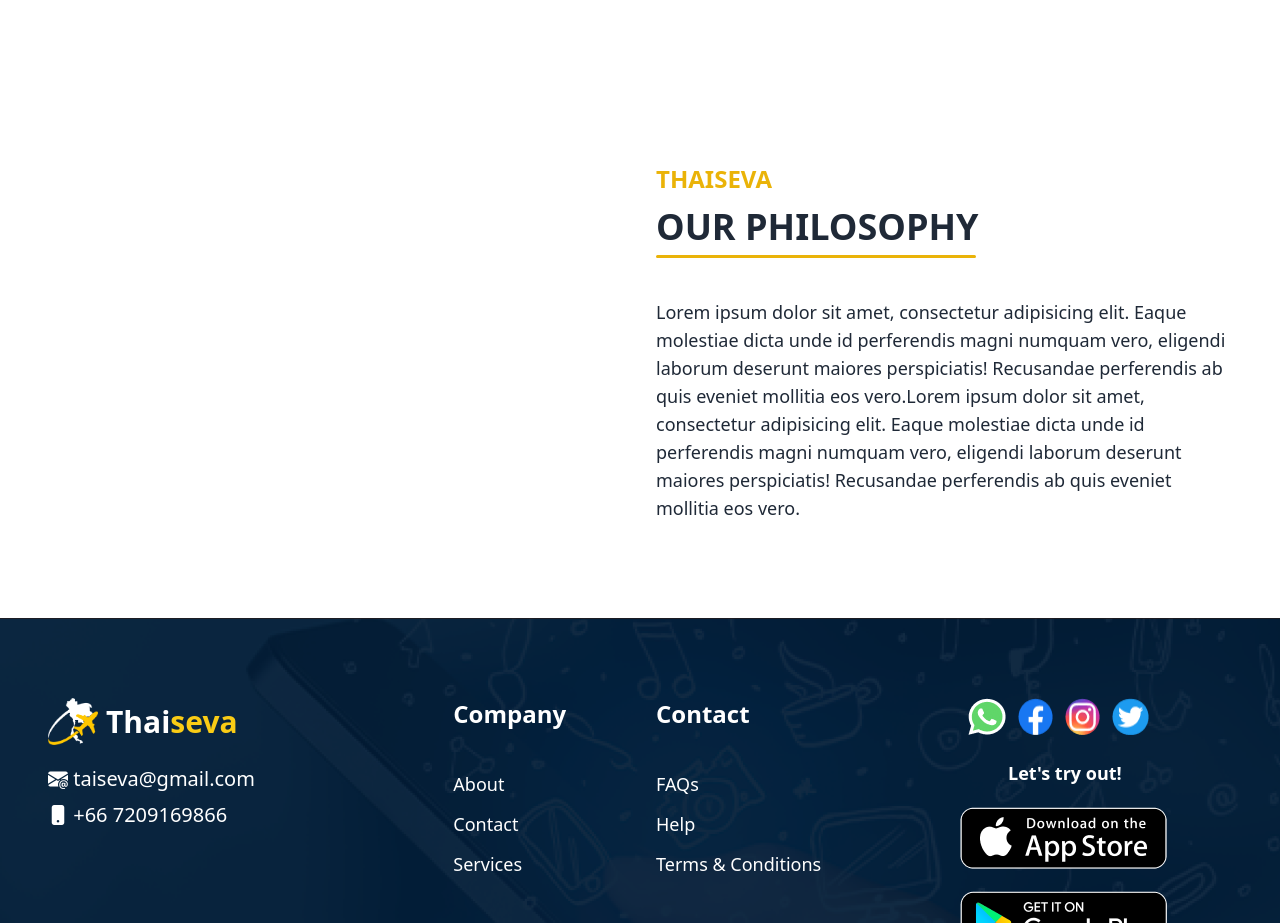
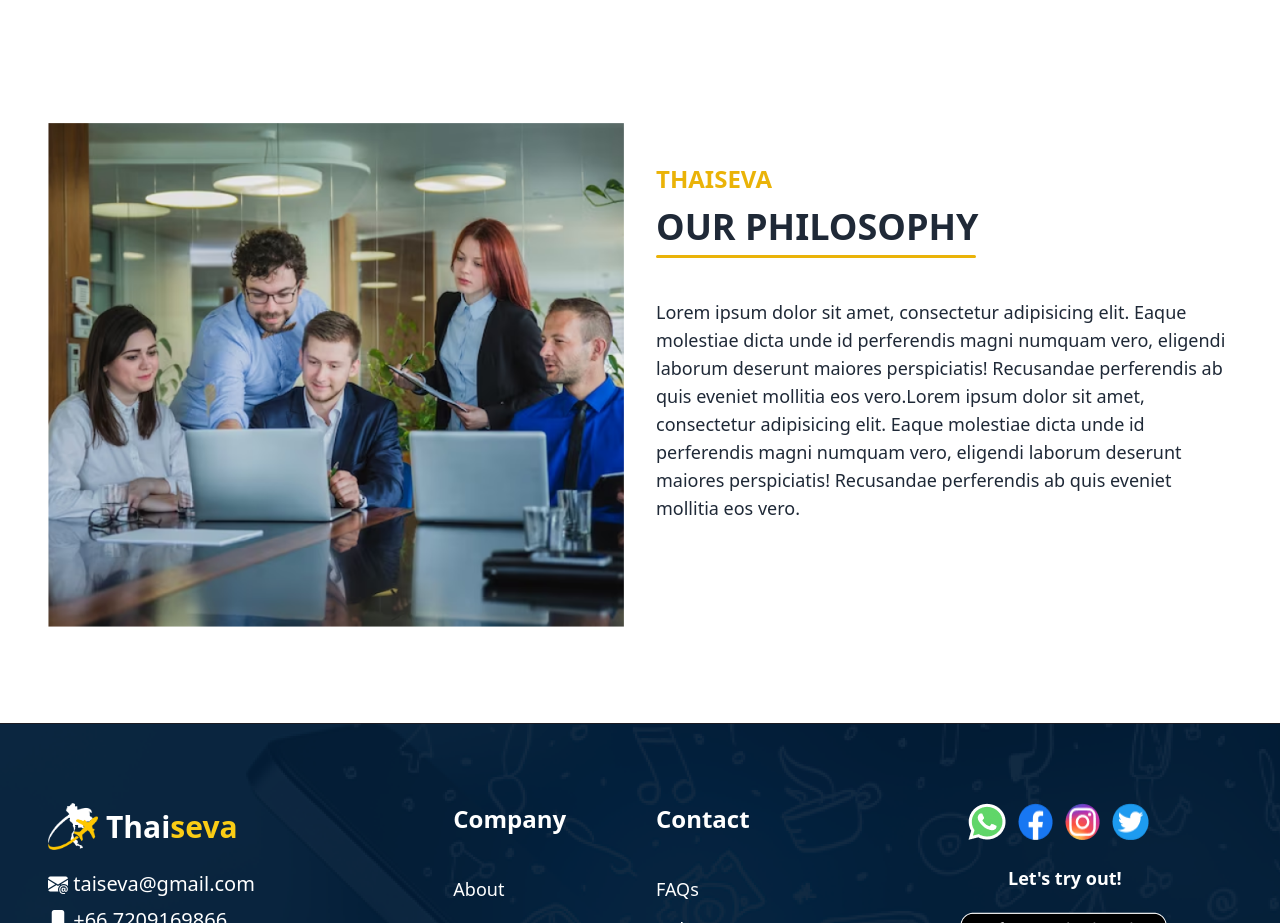
Before and after one commit to cehpoint-official/Thaiseva-website, a React (Vite) app: page /about in a window 1280 px wide. Shown: the part 3960-4883 px from the top of the page. Built offline with nearby package versions, Linux system fonts and the light colour scheme.

Commit message:
Thaiseva website Completed

```diff
--- a/src/pages/about/Team.jsx
+++ b/src/pages/about/Team.jsx
@@ -2,7 +2,7 @@ import React from 'react'
 import TeamOne from "../../assets/AboutImg/Team-1.png"
 import TeamTwo from "../../assets/AboutImg/Team-2.png"
 import TeamThree from "../../assets/AboutImg/Team-3.png"
-// import Work from "../../assets/AboutImg/Work.png"
+import WorkImg from "../../assets/AboutImg/work.png"
 
 const Team = () => {
     return <>
@@ -64,7 +64,7 @@ const Team = () => {
 
         <div className='grid grid-cols-12 mx-8 pt-10 my-20'>
             <div className='col-span-12 md:col-span-6 sm:col-span-8 sm:col-start-3  lg:col-span-6 p-4 '>
-                {/* <img src={Work} alt="" className='' /> */}
+                <img src={WorkImg} alt="" className='' />
             </div>
             <div className='col-span-12 md:col-span-6  sm:col-span-8 sm:col-start-3  lg:col-span-6  p-4 lg:mt-10'>
                 <p className='text-yellow-500 font-semibold text-2xl '>THAISEVA</p>
```
